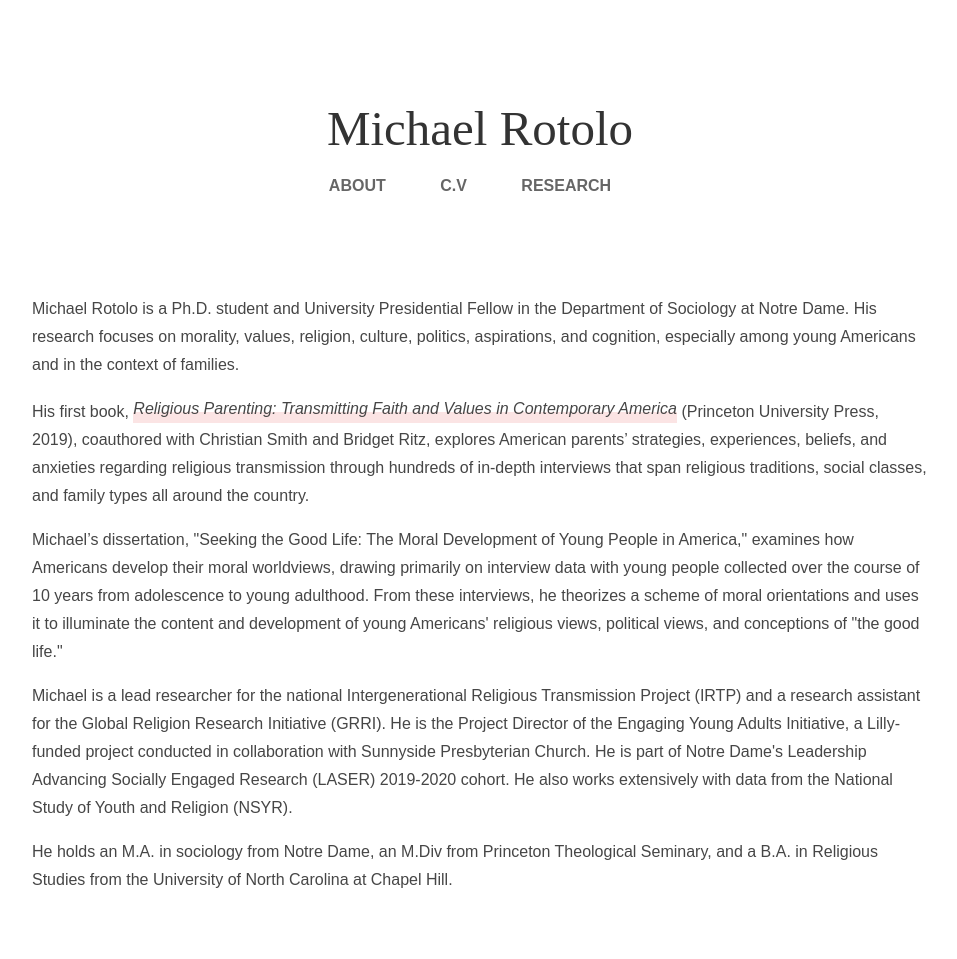
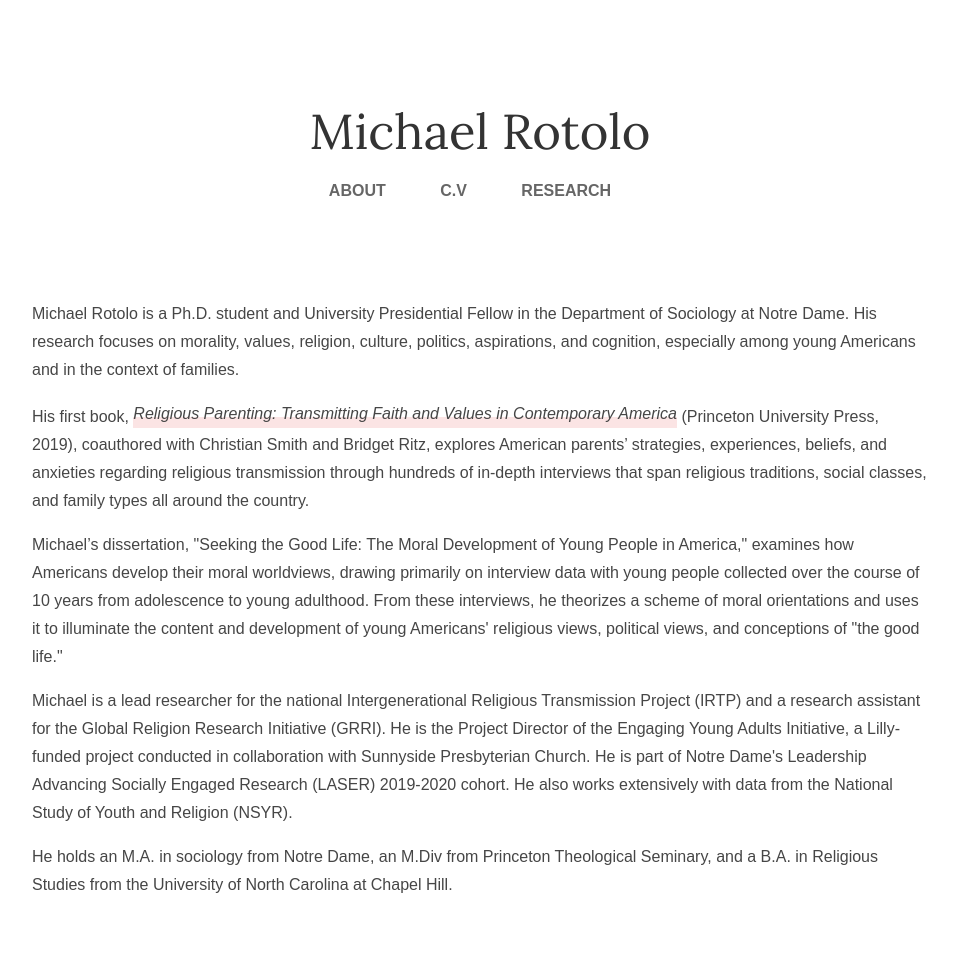
Before and after one commit to michaelrotolo/github.io, a Jekyll site: the page built from index.html, in a window 1280 px wide. Shown: the whole page, without its empty margins (160-1117 px from the left). Built offline with Jekyll 4.4.1, drawn with Linux system fonts in a browser that asks for light colours; some web fonts are replaced.

Commit message:
Update main.css

```diff
--- a/css/main.css
+++ b/css/main.css
@@ -7,7 +7,7 @@ nav {
     margin:70px auto;
 }
 nav h1 a {
-    font-family:'Merriweather', serif;
+    font-family:'Lora', serif;
     font-size: 49px;
     margin-bottom:0;
     font-weight:400;
```
